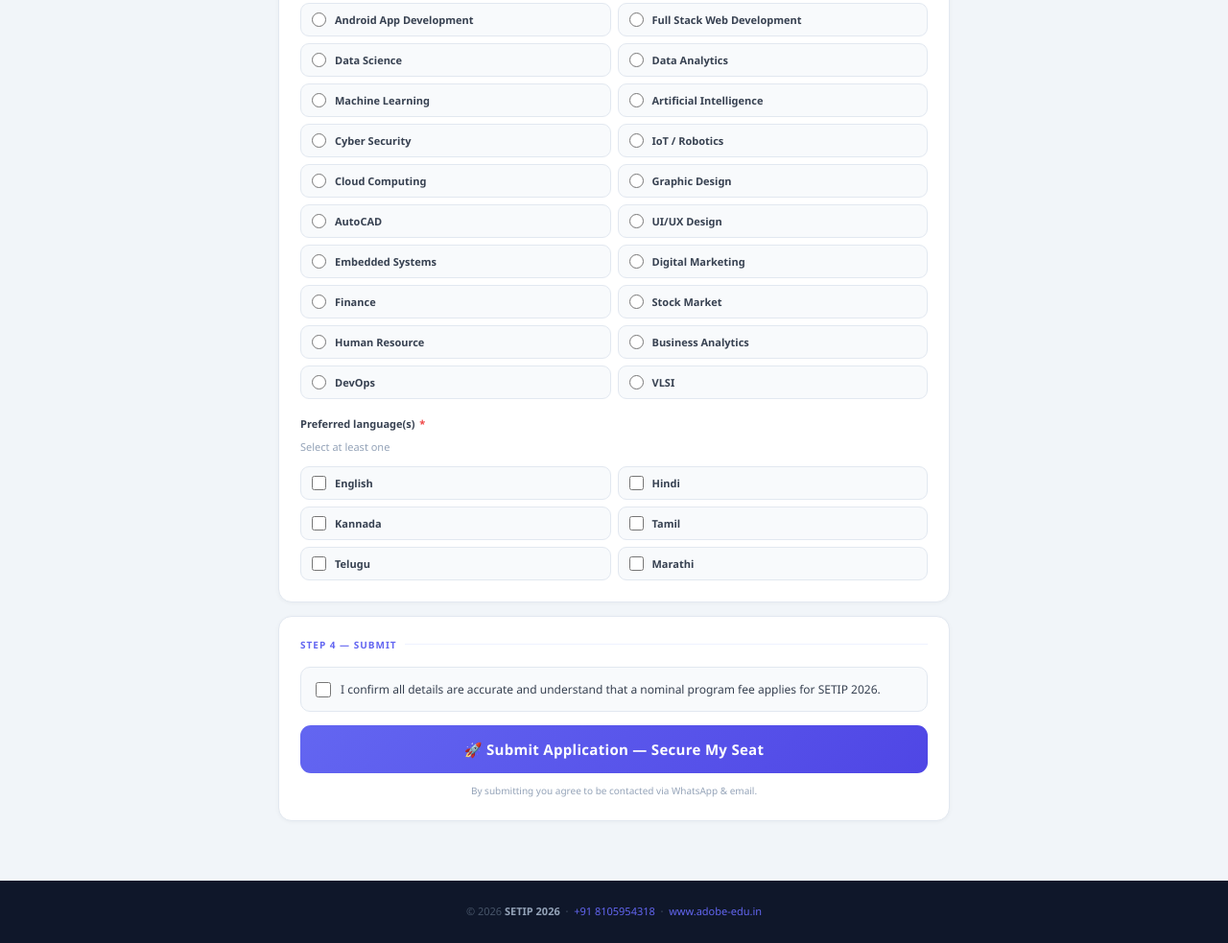
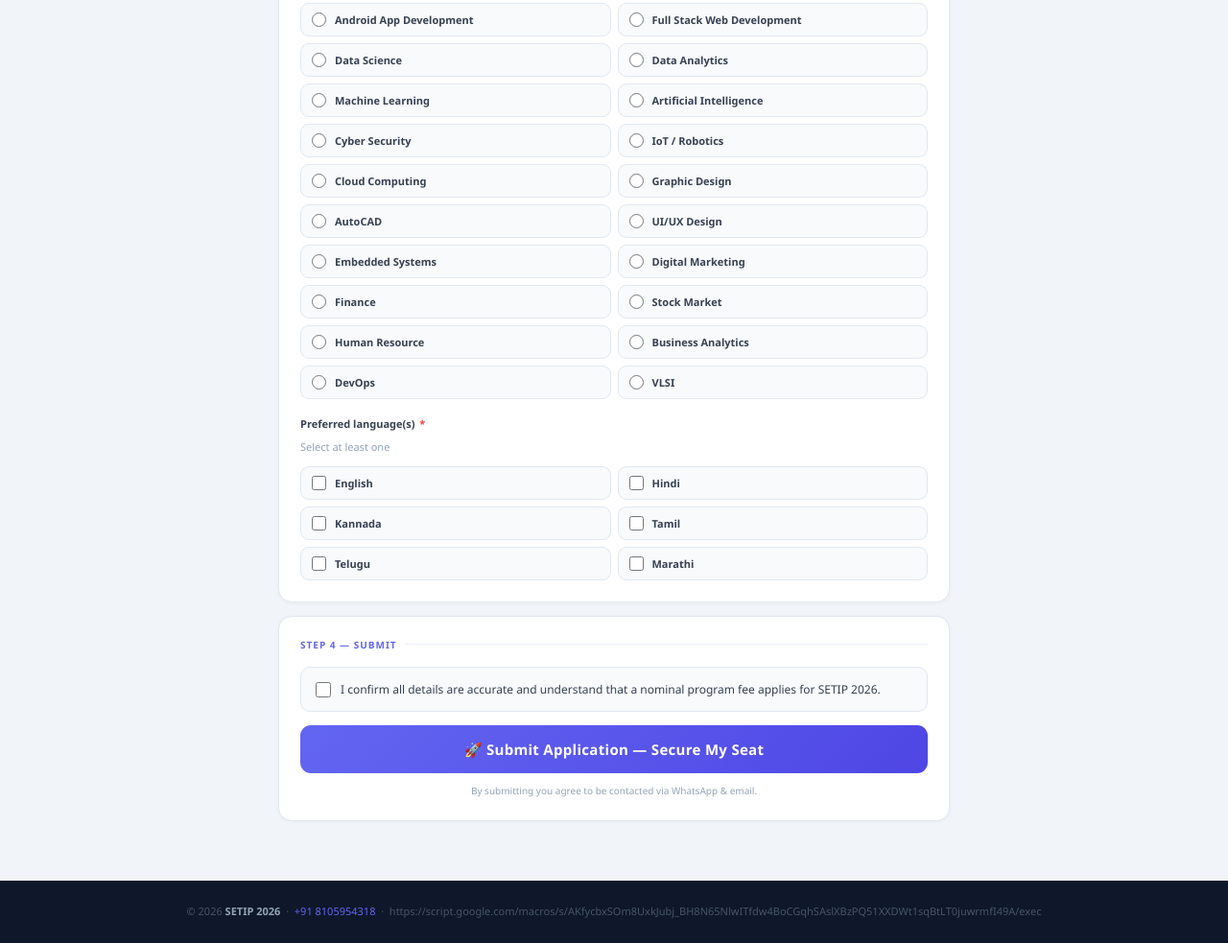
Before and after one commit to Ranjankumar90/adobe-form, a plain HTML site: page index.html in a window 1280 px wide. Shown: the part 1817-2800 px from the top of the page at 96% size. Drawn offline with Linux system fonts and the light colour scheme.

Commit message:
Update SCRIPT_URL and footer to new Apps Script endpoint

```diff
--- a/index.html
+++ b/index.html
@@ -340,12 +340,12 @@ body{font-family:'Segoe UI',Arial,sans-serif;background:#f1f5f9;color:#1e293b}
   <p>
     &copy; 2026 <strong style="color:#94a3b8">SETIP 2026</strong> &nbsp;&middot;&nbsp;
     <a href="tel:+918105954318">+91 8105954318</a> &nbsp;&middot;&nbsp;
-    <a href="https://www.adobe-edu.in/" target="_blank">www.adobe-edu.in</a>
+    https://script.google.com/macros/s/AKfycbxSOm8UxkJubj_BH8N65NlwITfdw4BoCGqhSAslXBzPQ51XXDWt1sqBtLT0juwrmfI49A/exec
   </p>
 </div>
 
 <script>
-var SCRIPT_URL="https://script.google.com/macros/s/AKfycbyUf7cd6vNpphXjJX937iteZA3Lzq-KzuJb1ef1ryzywIUFcMVmvL6hE-MJ0Zg2JdnKlw/exec";
+var SCRIPT_URL="https://script.google.com/macros/s/AKfycbxSOm8UxkJubj_BH8N65NlwITfdw4BoCGqhSAslXBzPQ51XXDWt1sqBtLT0juwrmfI49A/exec";
 function getChecked(id){return Array.from(document.querySelectorAll('#'+id+' input:checked')).map(function(b){return b.value})}
 function val(id){var e=document.getElementById(id);return e?e.value.trim():''}
 function showErr(msg){var d=document.getElementById('errorMsg');d.textContent=msg;d.classList.add('show');d.scrollIntoView({behavior:'smooth',block:'center'})}
```
